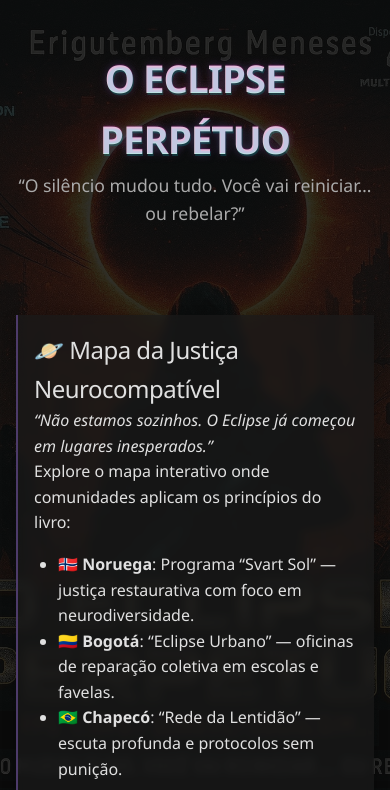
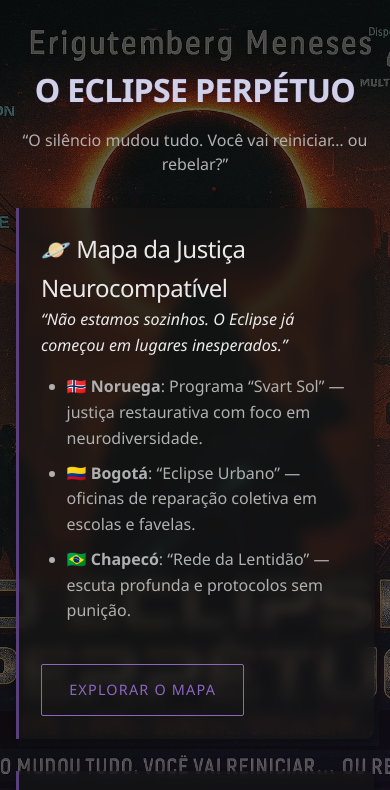
Before and after one commit to erigutembergmeneses-jpg/eclipse-perpetuo, a plain HTML site: page index.html in a window 390 px wide. Shown: the top 790 px of the page. Drawn offline with Linux system fonts and the light colour scheme.

Commit message:
Update index.html

```diff
--- a/index.html
+++ b/index.html
@@ -7,42 +7,52 @@
   <meta name="description" content="Um portal vivo para justiça neurocompatível, memória afetiva e empatia desacelerada.">
   <link rel="icon" href="image/svg+xml,<svg xmlns=%22http://www.w3.org/2000/svg%22 viewBox=%220 0 100 100%22><text y=%22.9em%22 font-size=%2290%22>🌑</text></svg>">
   <style>
-    /* === GLOBAL === */
     :root {
-      --black: #0c0c0c;
-      --deep: #1a1a1a;
-      --ash: #2e2e2e;
-      --pulse: #4d3b6a;
-      --glow: #7a5aa5;
-      --text: #e0e0e0;
+      --black: #0a0a0a;
+      --deep: #141414;
+      --ash: #2a2a2a;
+      --pulse: #5a3f7d;
+      --glow: #8d66c2;
+      --text: #eaeaea;
+      --text-dim: #b0b0b0;
       --slow: 0.8s;
     }
 
-    * {
-      margin: 0;
-      padding: 0;
-      box-sizing: border-box;
+    * { margin: 0; padding: 0; box-sizing: border-box; }
+
+    body {
+      color: var(--text);
+      font-family: 'Segoe UI', -apple-system, BlinkMacSystemFont, sans-serif;
+      line-height: 1.6;
+      min-height: 100vh;
+      display: flex;
+      flex-direction: column;
+      justify-content: flex-start;
+      align-items: center;
+      background-color: var(--black);
+      padding-top: 4rem;
     }
 
-    body {
-      background: var(--black) url('Capa.jpg') center/cover fixed no-repeat;
-      color: var(--text);
-      font-family: 'Segoe UI', system-ui, sans-serif;
-      line-height: 1.6;
-      overflow-x: hidden;
-      min-height: 100vh;
-      position: relative;
-      display: flex;
-      flex-direction: column;
-      justify-content: center;
-      align-items: center;
-    }
-
+    /* ✅ Fundo com fallback: imagem se existir, senão gradiente simbólico */
     body::before {
       content: '';
       position: fixed;
       top: 0; left: 0; right: 0; bottom: 0;
-      background: rgba(12,12,12,0.85);
+      background:
+        linear-gradient(160deg,
+          rgba(10,10,10,0.95) 0%,
+          rgba(20,20,20,0.85) 50%,
+          rgba(30,20,40,0.9) 100%);
+      z-index: -2;
+    }
+
+    /* Tenta carregar a capa — se falhar, nada quebra */
+    body::after {
+      content: '';
+      position: fixed;
+      top: 0; left: 0; right: 0; bottom: 0;
+      background: url('Capa.jpg') center/cover no-repeat;
+      opacity: 0.35;
       z-index: -1;
       pointer-events: none;
     }
@@ -55,33 +65,34 @@
     a {
       color: var(--glow);
       text-decoration: none;
-      transition: opacity var(--slow);
+      transition: opacity 0.4s;
     }
     a:hover { opacity: 0.7; }
 
     .container {
-      max-width: 800px;
+      max-width: 760px;
+      width: 92%;
       margin: 0 auto;
-      padding: 2rem 1.5rem;
-      z-index: 10;
     }
 
     section {
       margin: 2rem 0;
-      padding: 1.5rem;
-      background: rgba(26,26,26,0.7);
-      border-left: 2px solid var(--pulse);
-      backdrop-filter: blur(4px);
-      box-shadow: 0 4px 12px rgba(0,0,0,0.3);
+      padding: 1.8rem;
+      background: rgba(20,20,20,0.65);
+      border-left: 3px solid var(--pulse);
+      border-radius: 0 8px 8px 0;
+      backdrop-filter: blur(6px);
+      box-shadow: 0 4px 16px rgba(0,0,0,0.4);
     }
 
     .glitch {
       position: relative;
       display: inline-block;
-      font-size: 2.4rem;
-      font-weight: 700;
-      letter-spacing: -1px;
-      text-shadow: 0 0 10px rgba(122,90,165,0.3);
+      font-size: 2.6rem;
+      font-weight: 800;
+      letter-spacing: -0.02em;
+      text-shadow: 0 0 12px rgba(141,102,194,0.4);
+      margin-bottom: 0.8rem;
     }
     .glitch::before,
     .glitch::after {
@@ -90,105 +101,96 @@
       top: 0; left: 0;
       width: 100%;
       height: 100%;
-      opacity: 0.15;
+      opacity: 0.12;
     }
     .glitch::before {
       color: #ff00c8;
-      animation: glitch-anim-1 3s infinite;
+      animation: glitch-anim-1 2.8s infinite;
     }
     .glitch::after {
-      color: #00fdff;
-      animation: glitch-anim-2 3.2s infinite;
+      color: #00eaff;
+      animation: glitch-anim-2 3.1s infinite;
     }
-
     @keyframes glitch-anim-1 {
       0%, 100% { transform: translate(0); }
-      10% { transform: translate(-2px, 2px); }
-      20% { transform: translate(-1px, -1px); }
-      30% { transform: translate(2px, 1px); }
-      40% { transform: translate(1px, -2px); }
+      2% { transform: translate(-2px, 1px); }
+      5% { transform: translate(1px, -1px); }
+      9% { transform: translate(-1px, 2px); }
     }
     @keyframes glitch-anim-2 {
       0%, 100% { transform: translate(0); }
-      15% { transform: translate(2px, -1px); }
-      35% { transform: translate(-2px, 1px); }
-      55% { transform: translate(1px, 2px); }
-      75% { transform: translate(-1px, -1px); }
+      3% { transform: translate(2px, -1px); }
+      6% { transform: translate(-1px, 1px); }
+      8% { transform: translate(1px, -2px); }
     }
 
-    /* === BUTTONS === */
+    .subtitle {
+      font-size: 1.2rem;
+      color: var(--text-dim);
+      max-width: 600px;
+      text-align: center;
+      margin: 0 auto 2rem;
+      line-height: 1.5;
+    }
+
     .btn {
       display: inline-block;
-      padding: 0.8rem 1.5rem;
+      padding: 0.85rem 1.7rem;
       margin-top: 1rem;
       background: transparent;
       border: 1px solid var(--glow);
       color: var(--glow);
-      font-weight: 400;
+      font-weight: 500;
       text-transform: uppercase;
-      letter-spacing: 1px;
+      letter-spacing: 1.2px;
+      font-size: 0.9rem;
       cursor: pointer;
       transition: all 0.4s;
+      border-radius: 2px;
     }
     .btn:hover {
-      background: rgba(122, 90, 165, 0.2);
-      box-shadow: 0 0 12px rgba(122, 90, 165, 0.4);
+      background: rgba(141, 102, 194, 0.15);
+      box-shadow: 0 0 16px rgba(141, 102, 194, 0.5);
     }
 
-    /* === HEADER === */
-    header {
-      text-align: center;
-      padding: 3rem 1rem 1rem;
-      z-index: 10;
+    ul {
+      padding-left: 1.6rem;
+      margin: 1rem 0 1.5rem;
+    }
+    li {
+      margin: 0.6rem 0;
+      color: var(--text-dim);
     }
 
-    .title {
-      font-size: 2.4rem;
-      margin: 0.5rem 0;
-      text-shadow: 0 0 10px rgba(122,90,165,0.3);
+    footer {
+      text-align: center;
+      padding: 2.5rem 1rem 1.5rem;
+      font-size: 0.9rem;
+      color: #888;
+      width: 100%;
+      border-top: 1px solid rgba(90, 63, 125, 0.2);
+      margin-top: 2rem;
     }
 
-    .subtitle {
-      font-size: 1.1rem;
-      color: #aaa;
-      max-width: 600px;
-      margin: 0 auto 1.5rem;
-    }
-
-    /* === FOOTER === */
-    footer {
-      text-align: center;
-      padding: 1.5rem 1rem;
-      font-size: 0.9rem;
-      color: #777;
-      border-top: 1px solid rgba(77,59,106,0.3);
-      margin-top: 2rem;
-      z-index: 10;
-      width: 100%;
-    }
-
-    /* === MOBILE === */
     @media (max-width: 600px) {
-      .title { font-size: 1.8rem; }
-      section { padding: 1rem; }
-      .container { padding: 1rem; }
+      .glitch { font-size: 2rem; }
+      section { padding: 1.4rem; }
+      .subtitle { font-size: 1rem; }
     }
   </style>
 </head>
 <body>
 
-  <header>
+  <div class="container">
+    <header style="text-align: center; margin-bottom: 2rem;">
       <div class="glitch" data-text="O ECLIPSE PERPÉTUO">O ECLIPSE PERPÉTUO</div>
       <p class="subtitle">“O silêncio mudou tudo. Você vai reiniciar… ou rebelar?”</p>
     </header>
 
-  <main class="container">
-
     <section>
       <h2>🪐 Mapa da Justiça Neurocompatível</h2>
       <p><em>“Não estamos sozinhos. O Eclipse já começou em lugares inesperados.”</em></p>
-      <p>Explore o mapa interativo onde comunidades aplicam os princípios do livro:</p>
-      <ul style="margin: 1rem 0 1.5rem; padding-left: 1.5rem;">
+      <ul>
         <li>🇳🇴 <strong>Noruega</strong>: Programa “Svart Sol” — justiça restaurativa com foco em neurodiversidade.</li>
         <li>🇨🇴 <strong>Bogotá</strong>: “Eclipse Urbano” — oficinas de reparação coletiva em escolas e favelas.</li>
         <li>🇧🇷 <strong>Chapecó</strong>: “Rede da Lentidão” — escuta profunda e protocolos sem punição.</li>
@@ -199,8 +201,7 @@
     <section>
       <h2>💞 Banco de Memória Afetiva</h2>
       <p><em>“Falhar não é erro. É matéria-prima da reparação.”</em></p>
-      <p>Um santuário anônimo para histórias de dor, culpa e redenção.</p>
-      <ul style="margin: 1rem 0 1.5rem; padding-left: 1.5rem;">
+      <ul>
         <li>Deposite em texto, áudio ou vídeo (voz distorcida opcional).</li>
         <li>Categorias: <em>“Quando eu errei”</em>, <em>“Quando me perdoaram”</em>, <em>“Quando decidi parar”</em>.</li>
         <li>Responda com emojis vibratórios: ❤️ 🌀 🙏</li>
@@ -211,8 +212,7 @@
     <section>
       <h2>🎧 Simulador de Empatia Desacelerada</h2>
       <p><em>“Escute como se o tempo fosse feito de ossos.”</em></p>
-      <p>Ouça um depoimento real a <strong>30% da velocidade</strong> e responda com vibração óssea simulada.</p>
-      <ul style="margin: 1rem 0 1.5rem; padding-left: 1.5rem;">
+      <ul>
         <li>Ativa áreas cerebrais ligadas à compaixão profunda.</li>
         <li>Experiência sensorial: use fones ou toque no alto-falante.</li>
         <li>Duração: 5 minutos — uma única história.</li>
@@ -223,8 +223,7 @@
     <section>
       <h2>🎮 Versão Web do Protocolo Eclipse 2.0</h2>
       <p><em>“Jogue para reconstruir. Não para vencer.”</em></p>
-      <p>Imersão leve em RA/VR via navegador — sem headset.</p>
-      <ul style="margin: 1rem 0 1.5rem; padding-left: 1.5rem;">
+      <ul>
         <li><strong>Survival Mode</strong>: Consequências éticas no pós-silêncio.</li>
         <li><strong>RPG Restaurativo</strong>: Alianças com NPCs neurodivergentes.</li>
         <li><strong>SocialSim</strong>: Até 4 jogadores — cada ação exige reparação.</li>
@@ -232,47 +231,33 @@
       <a href="#" class="btn" id="btn-eclipse2">Iniciar Protocolo 2.0</a>
     </section>
 
-  </main>
-
     <footer>
       <p>© 2025 José Erigutemberg Meneses de Lima — <em>Blumenau, SC</em></p>
       <p>Atualização: 19 de novembro de 2025 — Chapecó inaugurou o primeiro “Centro de Reparação Sem Tempo”.</p>
       <p><em>Este site é uma experiência contínua. Seu corpo é parte do código.</em></p>
     </footer>
+  </div>
 
   <script>
-    // Simula interatividade mínima (pode ser expandido com backend/API)
     document.querySelectorAll('.btn').forEach(btn => {
       btn.addEventListener('click', e => {
         e.preventDefault();
-        const action = e.target.id;
-        let msg = '';
-
-        switch(action) {
-          case 'btn-mapa':
-            msg = '⚠️ Mapa em desenvolvimento. Em breve com dados reais de Noruega, Bogotá e Chapecó.';
-            break;
-          case 'btn-memoria':
-            msg = '🔒 O Banco de Memória Afetiva será lançado com criptografia de ponta-a-ponta.';
-            break;
-          case 'btn-empatia':
-            msg = '🎧 Simulador carregando... (requer permissão de áudio e microfone).';
-            break;
-          case 'btn-eclipse2':
-            msg = '🎮 Protocolo Eclipse 2.0 iniciando em modo demo (WebXR fallback ativado).';
-            break;
-          default:
-            msg = '🌑 Sistema Eclipse iniciado.';
-        }
-
-        alert(`[ECLIPSE CORE] ${msg}`);
+        const id = e.target.id;
+        const msgs = {
+          'btn-mapa': '⚠️ Mapa em desenvolvimento. Em breve com dados reais de Noruega, Bogotá e Chapecó.',
+          'btn-memoria': '🔒 O Banco de Memória Afetiva será lançado com criptografia de ponta-a-ponta.',
+          'btn-empatia': '🎧 Simulador carregando... (requer permissão de áudio e microfone).',
+          'btn-eclipse2': '🎮 Protocolo Eclipse 2.0 iniciando em modo demo (WebXR fallback ativado).'
+        };
+        alert(`[ECLIPSE CORE] ${msgs[id] || 'Sistema Eclipse iniciado.'}`);
       });
     });
 
-    // Efeito de respiração suave no título
+    // Respiração suave no título
     const title = document.querySelector('.glitch');
     setInterval(() => {
-      title.style.textShadow = '0 0 ' + (10 + 5 * Math.sin(Date.now()/800)) + 'px rgba(122,90,165,0.4)';
+      const intensity = 4 + 3 * Math.sin(Date.now() / 1000);
+      title.style.textShadow = `0 0 ${intensity}px rgba(141,102,194,0.5)`;
     }, 100);
   </script>
 
```
Lines whose indentation alone changed are shown as unchanged.
